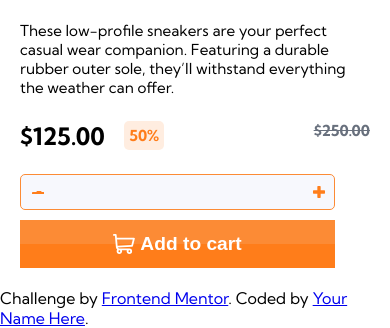
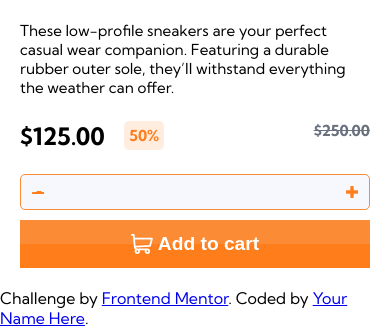
Before and after one commit to Benja307/6-challenge-frontendmentor, a plain HTML site: page index.html in a window 390 px wide. Shown: the part 691-1019 px from the top of the page. Drawn offline with nearby package versions, Linux system fonts and the light colour scheme.

Commit message:
arreglos diseño mobile

```diff
--- a/sass/style.scss
+++ b/sass/style.scss
@@ -193,7 +193,7 @@ nav ul{
         .cantidad{
             position: relative;
             input{
-                width: 90%;
+                width: 100%;
                 height: 2.2rem;
                 border-radius: 5px;
                 background-color: $Light-grayish-blue;
@@ -208,12 +208,12 @@ nav ul{
             }
             #mas{
                 position: absolute;
-                right: 45px;
+                right: 12px;
                 top: 12px;
             }
         }
         button{
-            width: 90%;
+            width: 100%;
             height: 3rem;
             font-size: 1.2rem;
             border: 0;
```
Also changed, not shown: sass/style.css, 1 other file.
